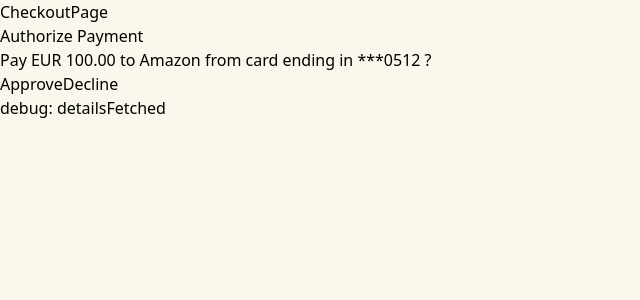
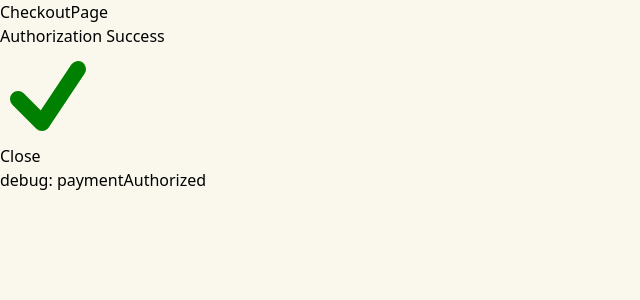
Before and after one commit to mmendesas/sdk-bridge, a React (Vite) app in the folder web/: page / in a window 1280 px wide. Both pictures are taken after a click on the button "Approve". Shown: the top 300 px of the page, without its empty margins (0-640 px from the left). Built offline with nearby package versions, Linux system fonts and the light colour scheme.

Commit message:
feat(web): add approve and error screen

```diff
--- /dev/null
+++ b/web/src/components/Icons.tsx
@@ -0,0 +1,19 @@
+export const CheckIcon = () => {
+  return (
+    <svg
+      xmlns="http://www.w3.org/2000/svg"
+      fill="none"
+      viewBox="0 0 24 24"
+      strokeWidth="4"
+      stroke="green"
+      width="6rem"
+      height="6rem"
+    >
+      <path
+        strokeLinecap="round"
+        strokeLinejoin="round"
+        d="M4.5 12.75l6 6 9-13.5"
+      />
+    </svg>
+  );
+};
--- /dev/null
+++ b/web/src/components/index.ts
@@ -0,0 +1,2 @@
+export * from './Spinner';
+export * from './Icons';
--- a/web/src/paymentMachine.ts
+++ b/web/src/paymentMachine.ts
@@ -21,7 +21,14 @@
         },
       },
     },
-    detailsFetched: {},
+    detailsFetched: {
+      on: {
+        DISMISS: 'authorizationDeclined',
+        APPROVE: 'paymentAuthorized',
+      },
+    },
     preReqNotMet: { type: 'final' },
+    paymentAuthorized: { type: 'final' },
+    authorizationDeclined: { type: 'final' },
   },
 });
--- /dev/null
+++ b/web/src/screens/AuthorizationError.tsx
@@ -0,0 +1,5 @@
+import React from 'react';
+
+export const AuthorizationError = () => {
+  return <div>AuthorizationError</div>;
+};
--- a/web/src/screens/CheckoutPage.tsx
+++ b/web/src/screens/CheckoutPage.tsx
@@ -1,5 +1,7 @@
 import { Spinner } from '../components/Spinner';
 import { usePayment } from '../context/PaymentProvider';
+import { AuthorizationError } from './AuthorizationError';
+import { PaymentAuthorized } from './PaymentAuthorized';
 import { Start } from './Start';
 
 export const CheckoutPage = () => {
@@ -17,6 +19,8 @@
     <div>
       <h1>CheckoutPage</h1>
       {showStartScreen(state.value) && <Start />}
+      {state.matches('paymentAuthorized') && <PaymentAuthorized />}
+      {state.matches('authorizationDeclined') && <AuthorizationError />}
 
       <div className="text-center text-red-500 font-bold">
         debug: {state.value}
--- /dev/null
+++ b/web/src/screens/PaymentAuthorized.tsx
@@ -0,0 +1,13 @@
+import { CheckIcon } from '../components';
+
+export const PaymentAuthorized = () => {
+  return (
+    <div className="flex flex-col justify-between items-center gap-5">
+      <h2 className="text-2xl font-bold">Authorization Success</h2>
+      <CheckIcon />
+      <button className="btn bg-black" onClick={() => {}}>
+        Close
+      </button>
+    </div>
+  );
+};
--- a/web/src/screens/Start.tsx
+++ b/web/src/screens/Start.tsx
@@ -2,7 +2,7 @@
 import { usePayment } from '../context/PaymentProvider';
 
 export const Start = () => {
-  const [state] = usePayment();
+  const [state, send] = usePayment();
 
   const isLoading =
     state.matches('initial') || state.matches('fetchPaymentDetails');
@@ -27,10 +27,16 @@
             Pay EUR 100.00 to Amazon from card ending in ***0512 ?
           </span>
           <div className="flex gap-2 w-[60%]">
-            <button className="btn bg-[#99B080]" onClick={() => {}}>
+            <button
+              className="btn bg-[#99B080]"
+              onClick={() => send('APPROVE')}
+            >
               Approve
             </button>
-            <button className="btn bg-[#F9B572]" onClick={() => {}}>
+            <button
+              className="btn bg-[#F9B572]"
+              onClick={() => send('DISMISS')}
+            >
               Decline
             </button>
           </div>
```
